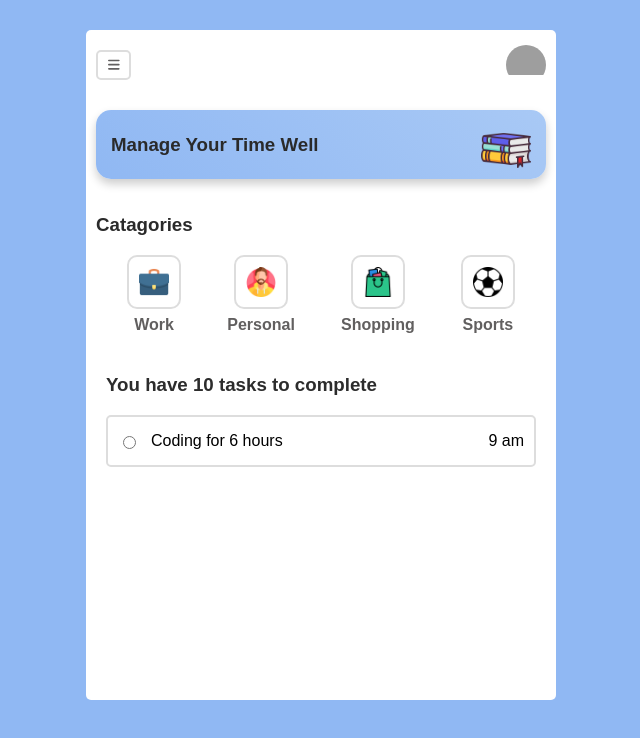
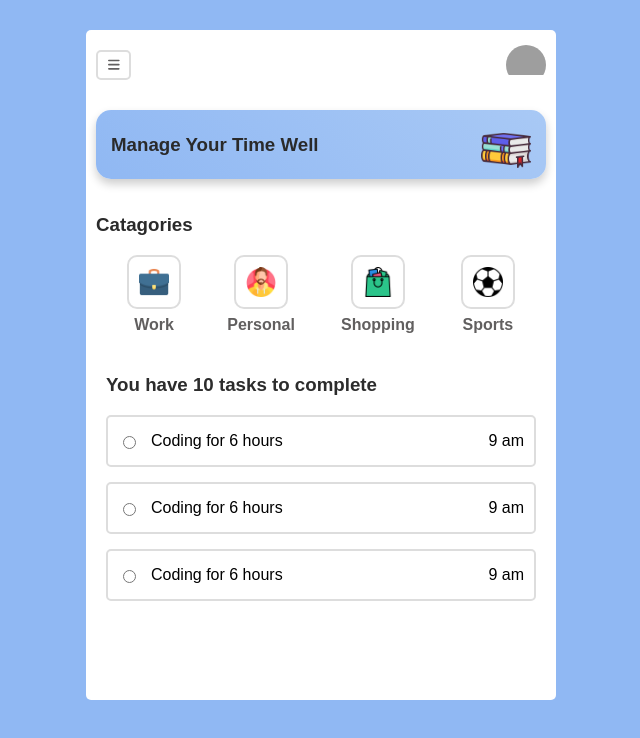
Before and after one commit to shafik720/To-do-app-with-React-Node-Mongodb, a React (Create React App) app: page / in a window 1280 px wide. Shown: the top 738 px of the page, without its empty margins (319-959 px from the left). Built offline with nearby package versions, Linux system fonts and the light colour scheme; grey boxes are pictures that could not be loaded.

Commit message:
working on tasks section

```diff
--- a/src/Components/Tasks/Tasks.js
+++ b/src/Components/Tasks/Tasks.js
@@ -15,6 +15,24 @@ const Tasks = () => {
                         <p>9 am</p>
                     </div>
                 </div>
+                <div className="single-task">
+                    <div className="single-task-left">
+                        <input type="radio" name="" id="" />
+                        <p>Coding for 6 hours</p>
+                    </div>
+                    <div className="single-task-right">
+                        <p>9 am</p>
+                    </div>
+                </div>
+                <div className="single-task">
+                    <div className="single-task-left">
+                        <input type="radio" name="" id="" />
+                        <p>Coding for 6 hours</p>
+                    </div>
+                    <div className="single-task-right">
+                        <p>9 am</p>
+                    </div>
+                </div>
             </div>
         </div>
     );
```
